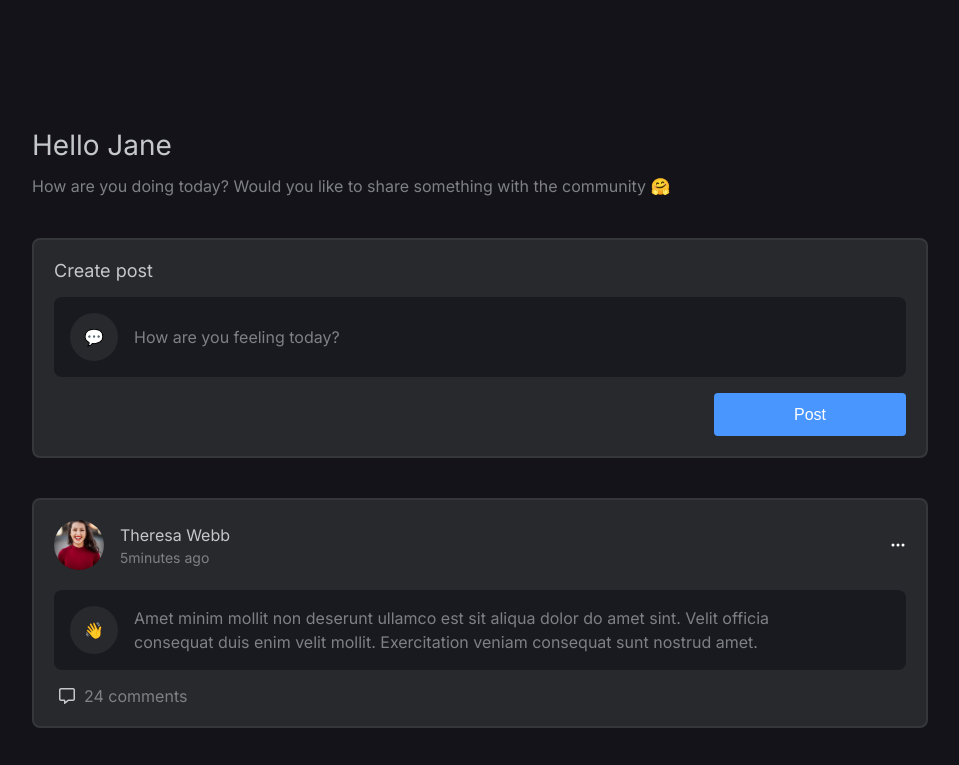
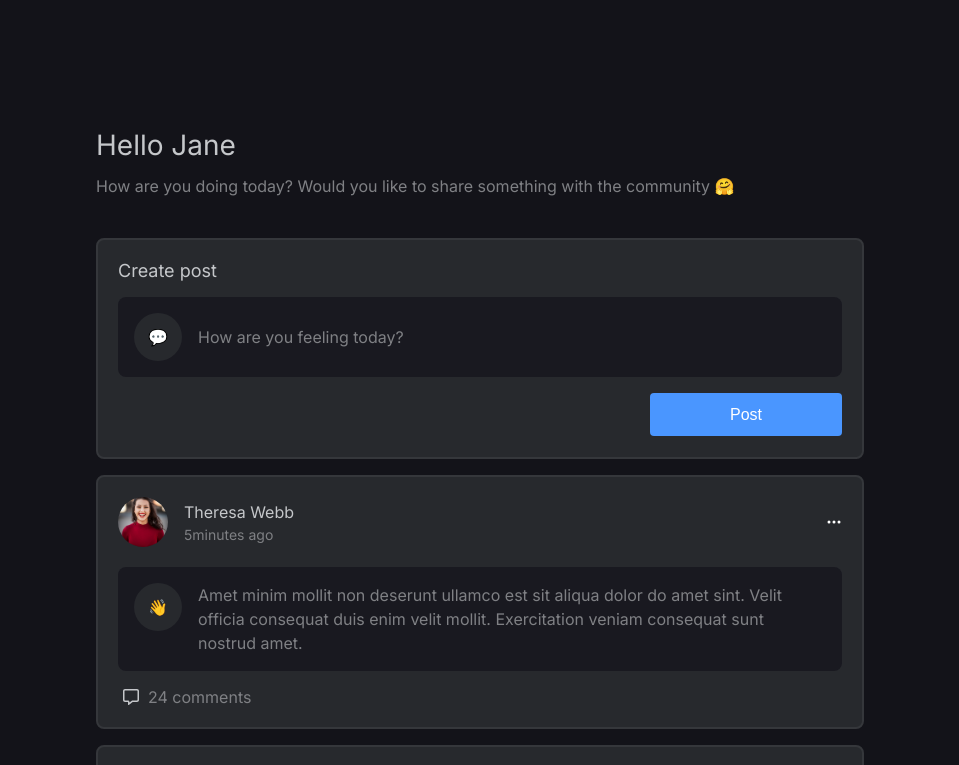
Before and after one commit to bhargavipadhya/atlys, a React (Vite) app: page /feed in a window 1280 px wide. Shown: the top 765 px of the page, without its empty margins (160-1119 px from the left). Built offline with nearby package versions, Linux system fonts and the light colour scheme; grey boxes are pictures that could not be loaded.

Commit message:
Completed animation for button and feedcard,

```diff
--- a/src/components/Button.jsx
+++ b/src/components/Button.jsx
@@ -1,11 +1,16 @@
 import React from 'react';
 import classes from './Button.module.scss';
 
-const Button = ({ buttonText, width, onClickFn, pathname }) => {
+const Button = ({ buttonText, width, onClickFn, modalOpen }) => {
     return (
         <div className={classes.container}>
             <button
-                className={classes.container__button}
+                // className={classes.container__button}
+                className={modalOpen && width === '15vw' ?
+                    `${classes.container__button} ${classes.container__button__animateIn}` :
+                    width === '15vw' ?
+                        `${classes.container__button} ${classes.container__button__animateOut}` :
+                        classes.container__button}
                 style={{width: width}}
                 onClick={onClickFn}
             >
--- a/src/components/Button.module.scss
+++ b/src/components/Button.module.scss
@@ -4,6 +4,8 @@
    width: 100%;
    display: flex;
    justify-content: flex-end;
+
+
 
    &__button {
      background: $primary;
@@ -16,5 +18,31 @@
      border: none;
      border-radius: 4px;
      cursor: pointer;
+
+     &__animateIn {
+       animation: increaseWidth ease 0.5s forwards;
+
+       @keyframes increaseWidth {
+         0% {
+           width: 15vw;
+         }
+         100% {
+           width: 17vw;
+         }
+       }
+     }
+
+     &__animateOut {
+       animation: decreaseWidth ease 0.5s forwards;
+
+       @keyframes decreaseWidth {
+         0% {
+           width: 17vw;
+         }
+         100% {
+           width: 15vw;
+         }
+       }
+     }
    }
 }
--- a/src/components/Card.jsx
+++ b/src/components/Card.jsx
@@ -1,12 +1,13 @@
-import React from 'react';
+import React, {useEffect, useState} from 'react';
 import classes from './Card.module.scss';
 import Button from "./Button";
 import { FaArrowRight } from "react-icons/fa";
 import Input from "./Input";
 import { Link } from "react-router-dom";
+import { IoClose } from "react-icons/io5";
 
 const Card = ({register, toggleModal, pathname, handleBtnClick, modalOpen }) => {
-    console.log('from card:',modalOpen)
+
     return (
         <div className={classes.card__borderContainer}>
             <div className={pathname !== '/' ?  `${classes.card} ${classes.card__animateIn}` : modalOpen ? `${classes.card} ${classes.card__animateOut}` : classes.card}>
@@ -31,6 +32,12 @@ const Card = ({register, toggleModal, pathname, handleBtnClick, modalOpen }) =>
                         <FaArrowRight />
                     </a>
                 </p>
+                {console.log('from card:',modalOpen)}
+                {modalOpen &&
+                <div className={classes.card__closeModal} onClick={toggleModal}>
+                    <IoClose/>
+                </div>}
+
             </div>
         </div>
     );
--- a/src/components/Card.module.scss
+++ b/src/components/Card.module.scss
@@ -85,4 +85,16 @@
       align-items: center;
     }
   }
+
+  &__closeModal {
+    position: absolute;
+    top: 30px;
+    right: 20px;
+    border-radius: 50%;
+    width: 30px;
+    height: 30px;
+    padding: 7px;
+    background: #131319;
+    cursor: pointer;
+  }
 }
--- a/src/components/Modal.jsx
+++ b/src/components/Modal.jsx
@@ -21,9 +21,9 @@ const Modal = ({modalOpen, toggleModal, pathname}) => {
                       toggleModal={toggleModal}
                       modalOpen={modalOpen}
                 />
-                <div className={classes.modalContent__closeModal} onClick={toggleModal}>
-                    <IoClose/>
-                </div>
+                {/*<div className={classes.modalContent__closeModal} onClick={toggleModal}>*/}
+                {/*    <IoClose/>*/}
+                {/*</div>*/}
             </div>
         </>
     );
--- a/src/pages/Feed.jsx
+++ b/src/pages/Feed.jsx
@@ -1,4 +1,4 @@
-import React, {useState} from 'react';
+import React, {useEffect, useState} from 'react';
 import classes from './Feed.module.scss';
 import Button from "../components/Button";
 import FeedCard from "./FeedCard";
@@ -22,8 +22,12 @@ const Feed = () => {
         document.body.classList.remove('active-modal')
     }
 
+    useEffect(() => {
+        console.log('Modal is toggled to ', modal)
+    }, [modal]);
+
     const createPost = () => (
-        <div className={classes.createPost} onClick={toggleModal}>
+        <div className={modal ? `${classes.createPost} ${classes.createPost__animateIn}` : `${classes.createPost} ${classes.createPost__animateOut}`} onClick={toggleModal}>
             <p className={classes.createPost__text}>Create post</p>
             <div className={classes.createPost__inputTextArea}>
                 <div className={classes.createPost__inputTextArea__iconBubble}>
@@ -31,7 +35,7 @@ const Feed = () => {
                 </div>
                 <div className={classes.createPost__inputTextArea__placeholder}>How are you feeling today?</div>
             </div>
-            <Button buttonText="Post" width="15vw" />
+            <Button buttonText="Post" width="15vw" modalOpen={modal}/>
         </div>
     );
 
--- a/src/pages/Feed.module.scss
+++ b/src/pages/Feed.module.scss
@@ -12,17 +12,45 @@
     margin-top: $spacing-12;
     font-size: $font-16;
     line-height: 24px;
-    width: 70vw;
+    width: 60vw;
+    max-width: 60vw;
   }
 
   .createPost {
     margin-top: 40px;
-    width: 70vw;
+    width: 60vw;
+    max-width: 60vw;
     background: $containerBg;
     border: 2px solid $inputBorderColor;
     padding: 20px;
     border-radius: 8px;
     cursor: pointer;
+
+    &__animateIn {
+      animation: reduceHeight 0.5s ease forwards;
+
+      @keyframes reduceHeight {
+        0% {
+          height: 221px;
+        }
+        100% {
+          height: 215px;
+        }
+      }
+    }
+
+    &__animateOut {
+      animation: increaseHeight 0.5s ease forwards;
+
+      @keyframes increaseHeight {
+        0% {
+          height: 215px;
+        }
+        100% {
+          height: 221px;
+        }
+      }
+    }
 
     &__text {
       font-size: $font-18;
--- a/src/pages/FeedCard.module.scss
+++ b/src/pages/FeedCard.module.scss
@@ -1,8 +1,10 @@
 @import './../styles/variables';
 
 .feedCard {
-  margin-top: 40px;
-  width: 70vw;
+  margin-top: $spacing-16;
+  width: 60vw;
+  max-width: 60vw;
+  min-width: 60vw;
   background: $containerBg;
   border: 2px solid $inputBorderColor;
   padding: 20px;
@@ -11,6 +13,7 @@
 
   &__animateIn {
     animation: squeezeIn 0.5s ease forwards;
+
     @keyframes squeezeIn {
       0% {
         transform: translateY(0);
```
